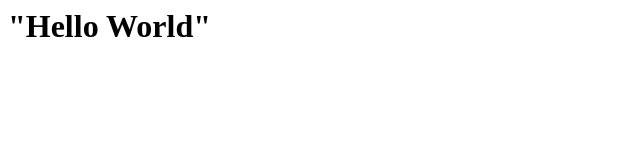
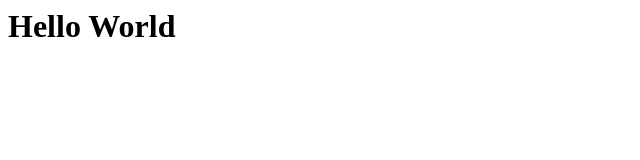
Before and after one commit to lorenzofranjul/website-portfolio, a plain HTML site: page main.html in a window 1280 px wide. Shown: the whole page, without its empty margins (0-640 px from the left). Drawn offline with Linux system fonts and the light colour scheme.

Commit message:
Second first commit

```diff
--- a/main.html
+++ b/main.html
@@ -1,7 +1,7 @@
 <html>
     <body>
         <h1>
-            "Hello World"
+            Hello World
         </h1>
     </body>
 </html>
```
